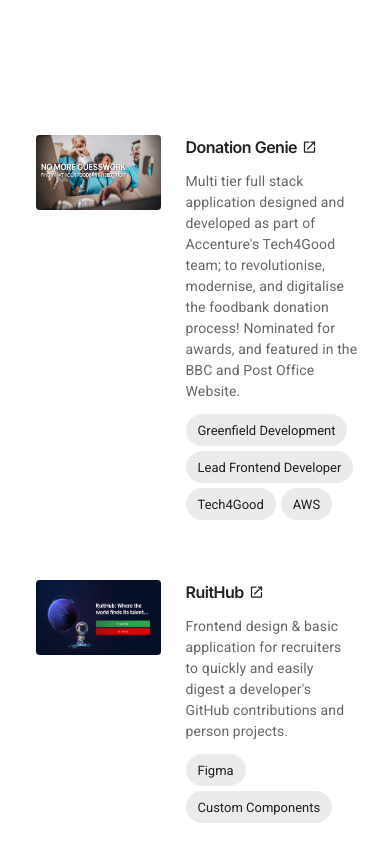
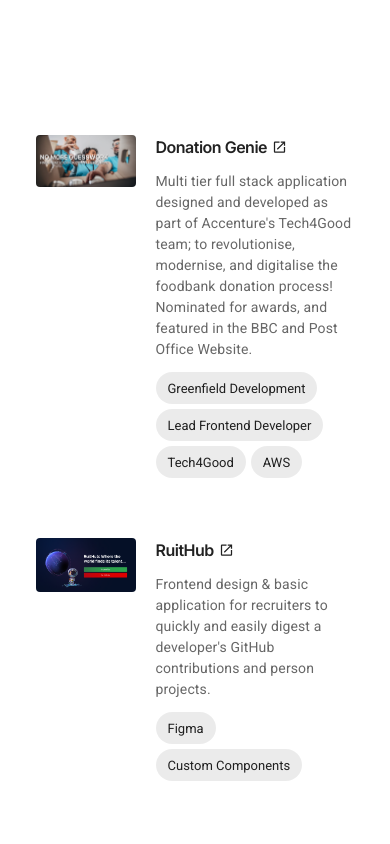
Before and after one commit to jan-bock/personal_website, a React (Create React App) app in the folder typescript-react-redux_web/: page / in a window 390 px wide. Shown: the part 3120-3964 px from the top of the page. Built offline with nearby package versions, Linux system fonts and the light colour scheme.

Commit message:
additional css

```diff
--- a/typescript-react-redux_web/src/App.css
+++ b/typescript-react-redux_web/src/App.css
@@ -93,7 +93,6 @@ html {
   transition: 0.3s;
   opacity: 1;
   filter: blur(0px);
-
 }
 
 .lp-column.bio.slogan-style {
@@ -160,7 +159,6 @@ html {
   width: 125px;
   height: 75px;
   border-radius: 4px;
-
 }
 
 @media (max-width:1350px) {
@@ -290,3 +288,10 @@ html {
     margin: 0;
   }
 }
+
+@media (max-width:400px) {
+  #image-container {
+    width: 100px;
+    height: auto;
+  }
+}
--- a/typescript-react-redux_web/src/app/components/information-components/projects/ProjectCard.tsx
+++ b/typescript-react-redux_web/src/app/components/information-components/projects/ProjectCard.tsx
@@ -41,14 +41,15 @@ const ProjectCard = ({ cardInfo }: ExperienceCardProps) => {
       >
         <CardContent>
           <Box
-            sx={{ display: "flex", flexDirection: "row", columnGap: "25px" }}
+            sx={{ display: "flex", flexDirection: "row", columnGap: "25px", '@media screen and (max-width: 400px)': {columnGap: "20px"}}}
           >
             <Box
               sx={{
                 borderRadius: "2px",
                 minWidth: "125px",
                 height: "75px",
-                backgroundColor: "lightgrey",
+                '@media screen and (max-width: 400px)': {minWidth: "100px",
+              }
               }}
             >
               {returnImg()}
```
